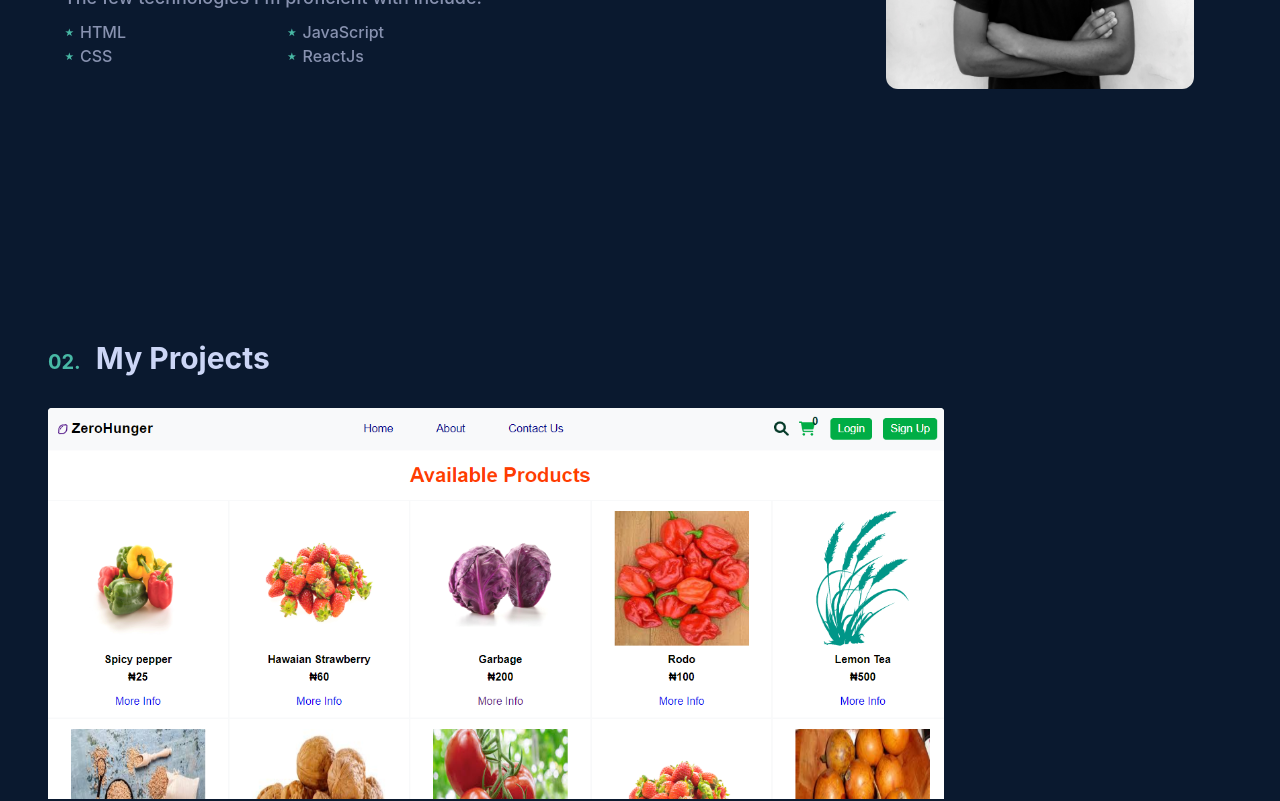
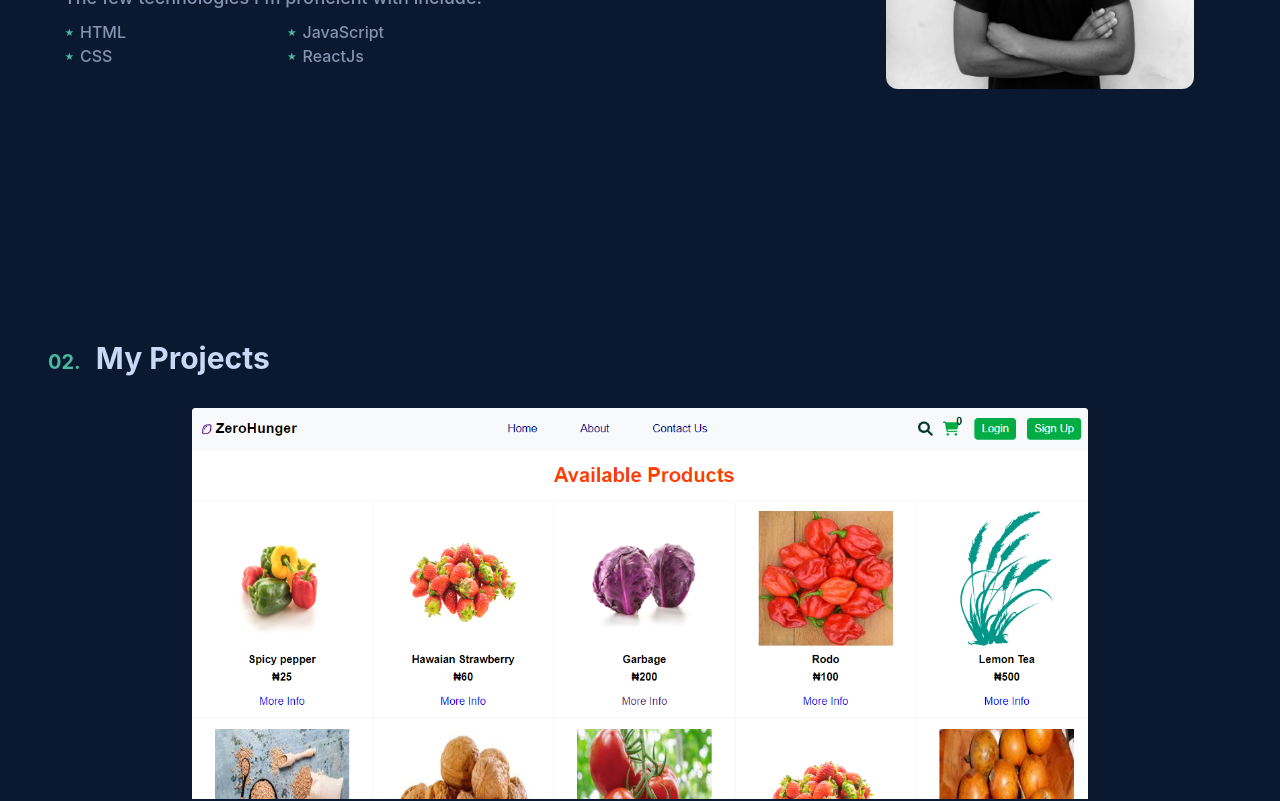
Before and after one commit to Omolaso/myPortfolio, a React (Create React App) app: page / in a window 1280 px wide. Shown: the part 1412-2213 px from the top of the page. Built offline with nearby package versions, Linux system fonts and the light colour scheme.

Commit message:
rectified projects

```diff
--- a/src/components/Projects.js
+++ b/src/components/Projects.js
@@ -49,7 +49,7 @@ const Projects = () => {
         </header>
 
         {/* Project Container Div*/}
-        <div className=' flex flex-col items-center justify-center text-deepGrey text-lg gap-y-12 font-medium'>
+        <div className='flex flex-col items-center justify-center text-deepGrey text-lg gap-y-12 font-medium'>
 
           {/* ZEROHUNGER */}
           <Div>
--- a/src/components/SharedLayout.js
+++ b/src/components/SharedLayout.js
@@ -39,7 +39,7 @@ const SharedLayout = () => {
             <About/>
           </div>
 
-          <div id='projects' className='pt-10 flex items-center justify-start min-h-screen'>
+          <div id='projects' className='pt-10 min-h-screen'>
             <Projects/>
           </div>
 
```
